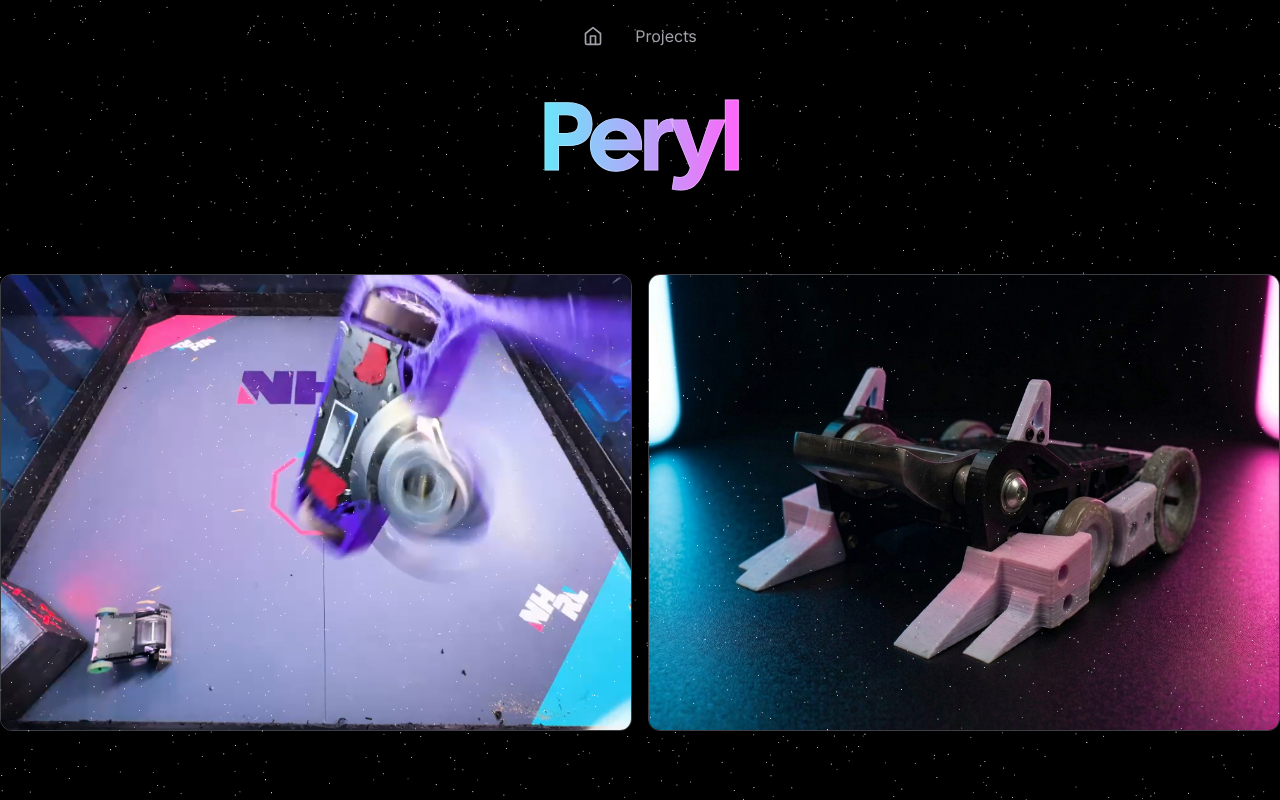
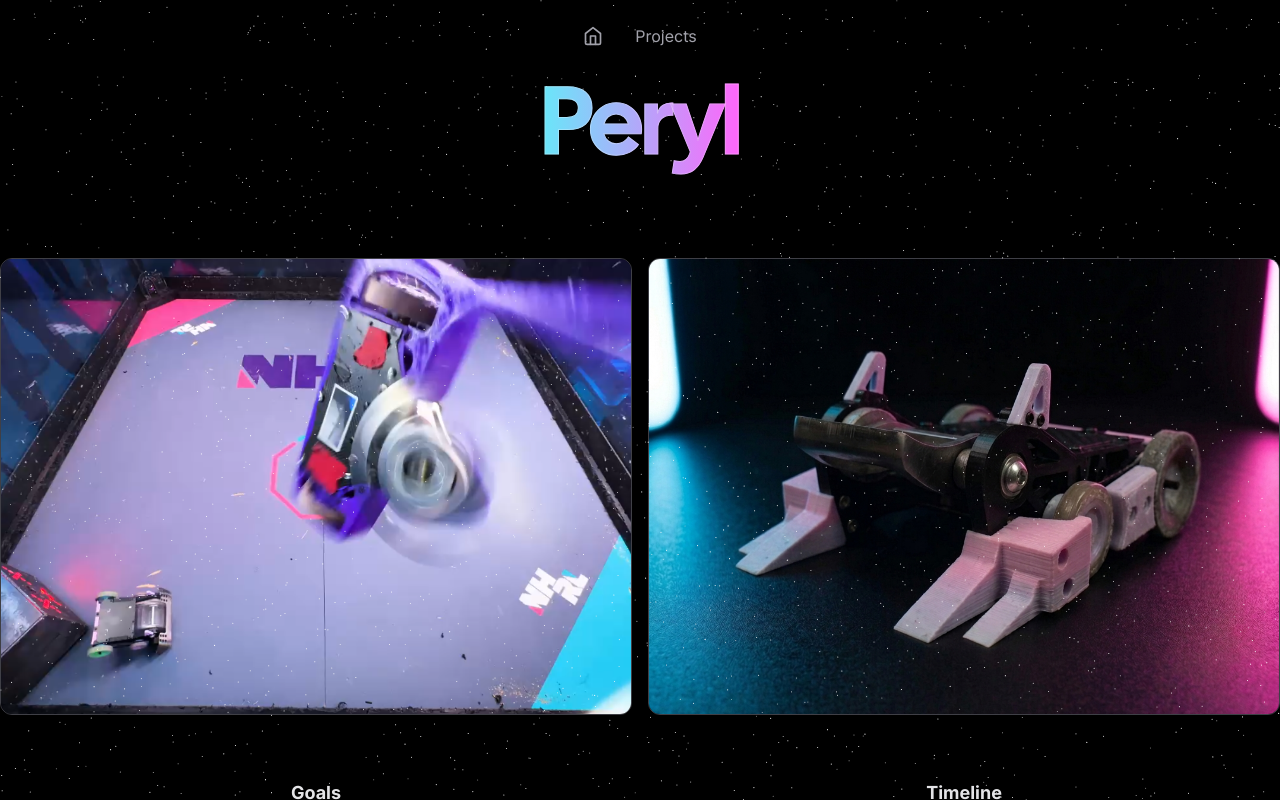
Before and after one commit to gordoc19/portfolio_website, a Next.js app: page /projects/peryl in a window 1280 px wide. Shown: the top 800 px of the page. Built offline with nearby package versions, Linux system fonts and the light colour scheme; what tailwindcss-debug-screens would draw is missing.

Commit message:
mobile fixed on localhost

```diff
--- a/app/projects/peryl/page.tsx
+++ b/app/projects/peryl/page.tsx
@@ -27,7 +27,7 @@ export default function Home() {
         twinkleProbability={0.8}
         home={true}
       />
-      <div className="mx-auto max-w-7xl px-4 pt-20 pb-12 sm:px-6 sm:pt-24 lg:px-8">
+      <div className="mx-auto max-w-7xl px-4 pt-20 pb-12 px-6 md:px-8">
         <div className="mx-auto max-w-3xl text-center">
           <div className="hidden w-screen h-px animate-glow md:block animate-fade-left bg-gradient-to-r from-zinc-300/0 via-zinc-300/50 to-zinc-300/0" />
           <div className="flex flex-nowrap justify-center whitespace-nowrap text-3xl md:text-8xl font-bold tracking-tight">
```
